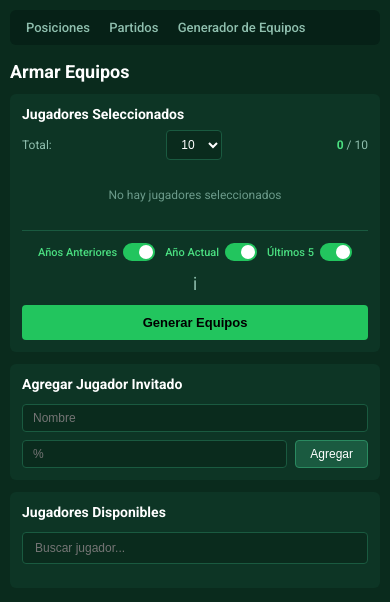
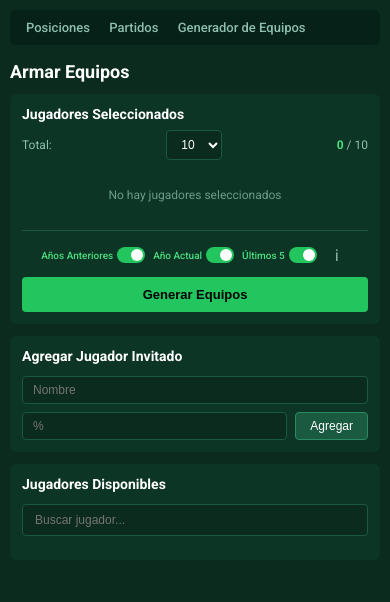
Before and after one commit to jcostamagna/open-gallo, a plain HTML site: page equipos.html in a window 390 px wide. Drawn offline with Linux system fonts and the light colour scheme; no server answers.

Commit message:
Fix mobile layout: keep info icon inline with toggles
- Move info button back to toggles row
- Make toggles more compact on mobile (smaller text/sliders)
- Prevent toggles from wrapping with flex-wrap: nowrap

Co-Authored-By: Claude Opus 4.5 <noreply@anthropic.com>

```diff
--- a/styles.css
+++ b/styles.css
@@ -930,26 +930,31 @@ input:focus, select:focus {
 
   .data-toggles {
     justify-content: center;
-    gap: 10px;
+    gap: 8px;
+    flex-wrap: nowrap;
   }
 
   .toggle-switch {
-    font-size: 11px;
-    gap: 6px;
+    font-size: 10px;
+    gap: 4px;
   }
 
   .toggle-slider {
-    width: 32px;
-    height: 18px;
+    width: 28px;
+    height: 16px;
   }
 
   .toggle-slider::after {
-    width: 14px;
-    height: 14px;
+    width: 12px;
+    height: 12px;
   }
 
   .toggle-switch input:checked + .toggle-slider::after {
-    transform: translateX(14px);
+    transform: translateX(12px);
+  }
+
+  .data-toggles .btn-info {
+    font-size: 16px;
   }
 
   .generate-controls .btn-primary {
```
